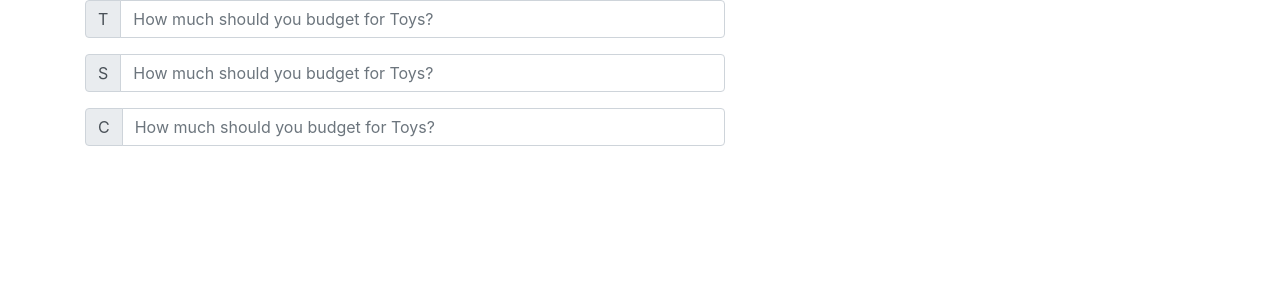
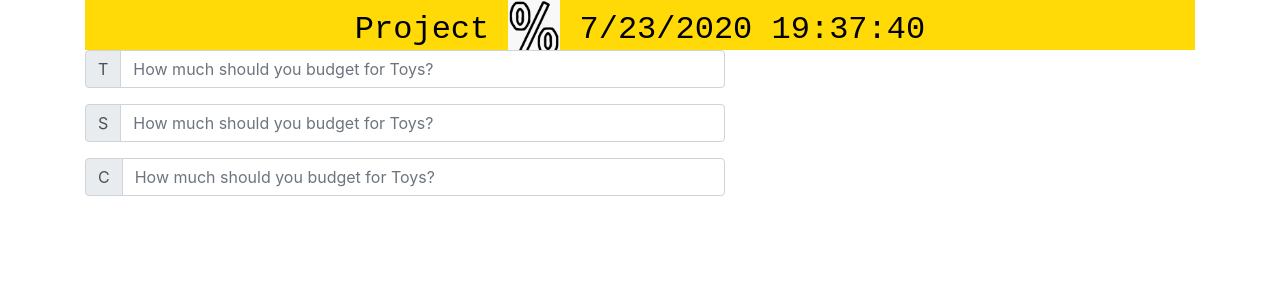
Before and after one commit to keishon104/bc003_groupproject, a React (Create React App) app: page / in a window 1280 px wide. Shown: the top 300 px of the page. Built offline with nearby package versions, Linux system fonts and the light colour scheme.

Commit message:
Adds a Header to App.js

```diff
--- a/src/App.js
+++ b/src/App.js
@@ -1,4 +1,5 @@
 import React from 'react';
+import Header from './components/header/header';
 import Body from './components/body/body';
 import {Container} from 'react-bootstrap';
 import './App.css';
@@ -7,6 +8,7 @@ function App() {
   return (
     <div className="App">
       <Container className="ContainerWrap">
+      <Header/>
         <Body/>
       </Container>
     </div>
--- /dev/null
+++ b/src/components/header/header.css
@@ -0,0 +1,14 @@
+.header {
+    color: black;
+    background-color: rgb(255, 218, 6);
+    height: 50px;
+    font-size: 2em;
+    text-align: center;
+    font-family: monospace;
+      }
+
+  .header img {
+    height: 60px;
+    vertical-align: middle;
+    align-self: center;
+  }
--- /dev/null
+++ b/src/components/header/header.js
@@ -0,0 +1,30 @@
+import React, {Component} from 'react';
+import './header.css';
+import sign from './sign.PNG';
+
+const getDatetime = function(){
+    const today = new Date() ;
+    const date = today.getMonth()+1 + '/' +today.getDate()+ '/' +today.getFullYear();
+    const time = today.getHours()+ ':' +today.getMinutes()+ ':' +today.getSeconds();
+
+return(
+    date+' '+time
+);
+}
+
+class Header extends Component {
+    state = {datetime: getDatetime()};
+    componentDidMount() {
+        setInterval(()=> this.setState({datetime: getDatetime()}), 1000 );
+
+    }
+    render(){
+        return (
+            <div>
+                <div className="header"> Project <img src={sign}></img> {this.state.datetime} </div>
+            </div>
+        )
+    }
+}
+
+export default Header;
```
Also changed, not shown: src/components/header/sign.PNG (added).
